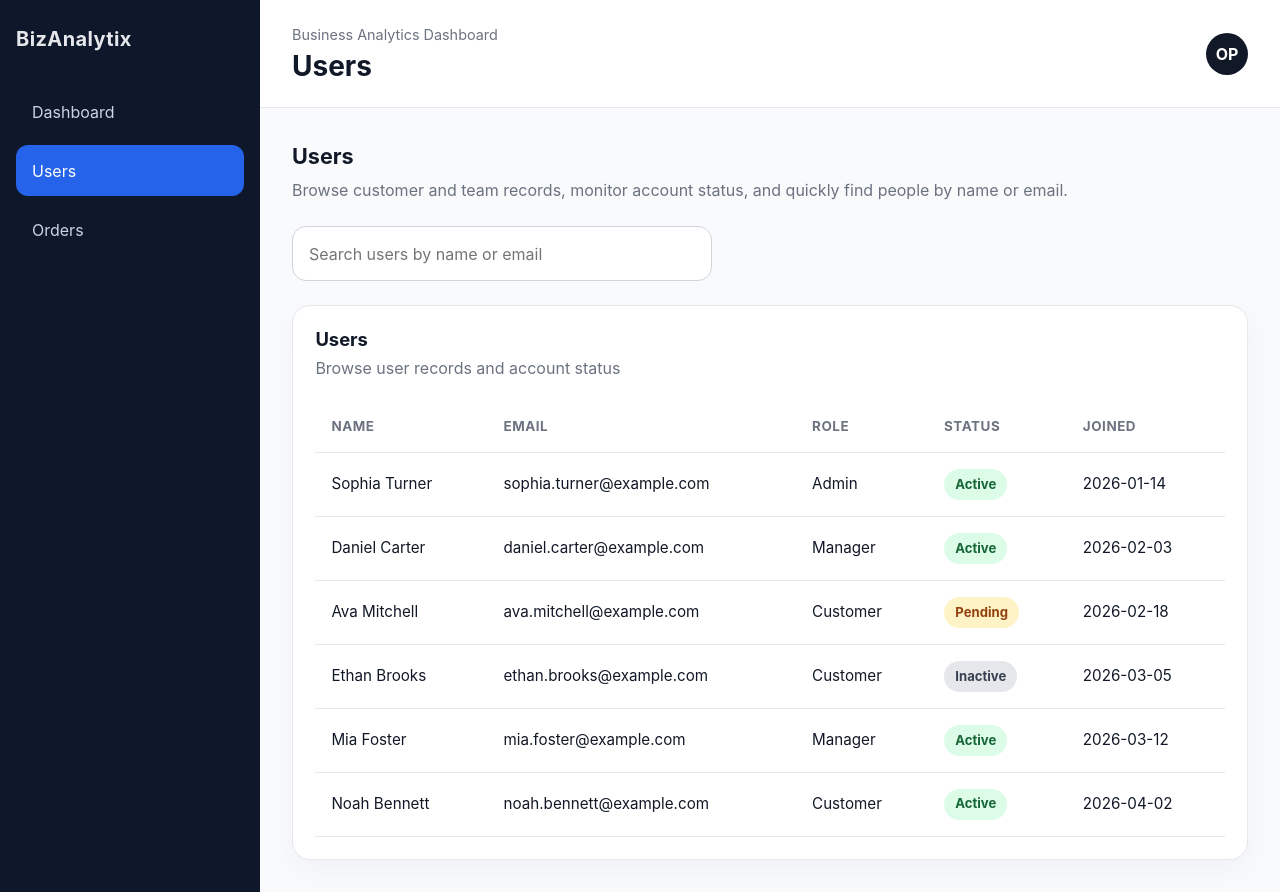
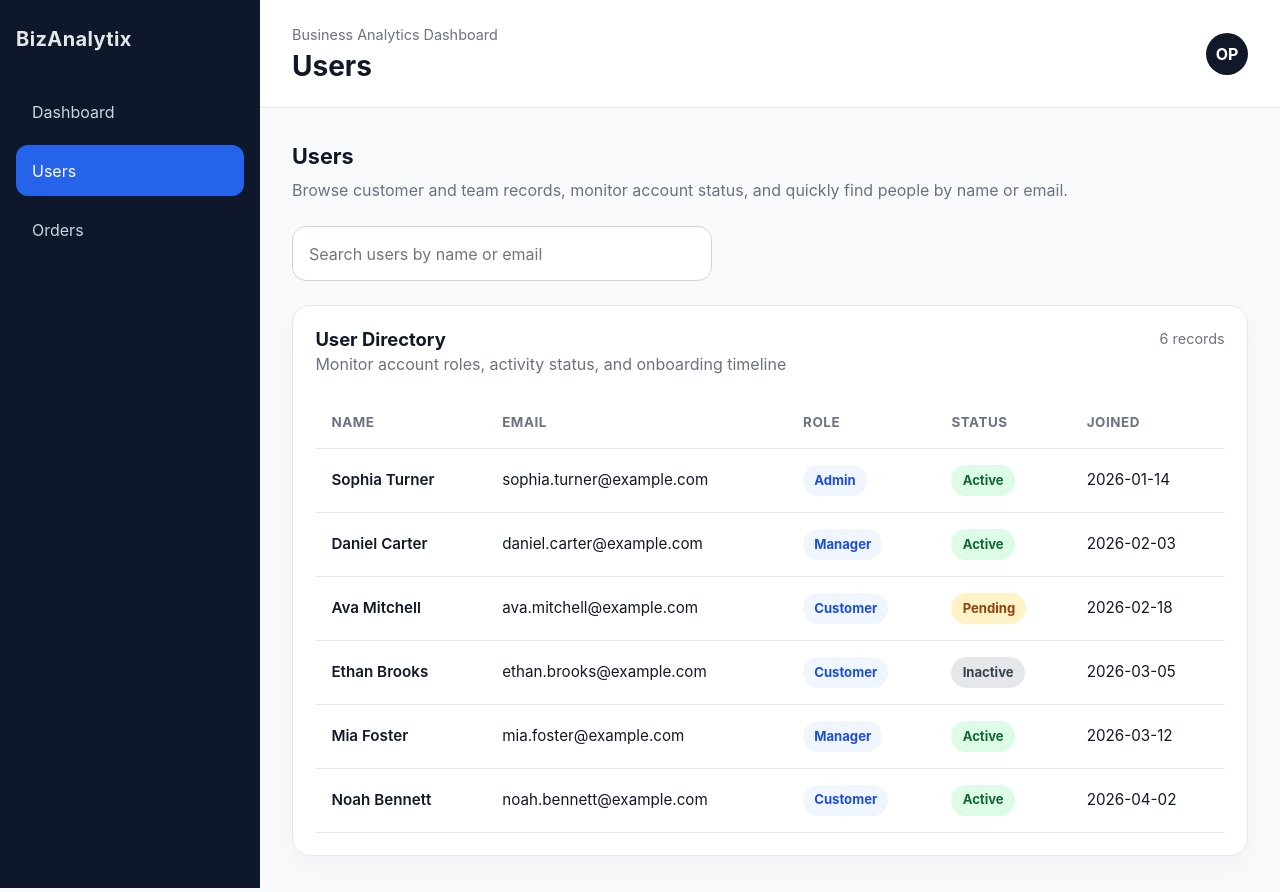
Before and after one commit to salamizadeh-dev/business-analytics-dashboard, a React (Vite) app: page /users in a window 1280 px wide. Built offline with nearby package versions, Linux system fonts and the light colour scheme.

Commit message:
style: polish users table spacing and status presentation

```diff
--- a/src/components/dashboard/UsersTable.tsx
+++ b/src/components/dashboard/UsersTable.tsx
@@ -9,9 +9,15 @@ export function UsersTable({ users }: UsersTableProps) {
   return (
     <Card>
       <div className="dashboard-section">
-        <div className="dashboard-section__header">
-          <h3>Users</h3>
-          <p>Browse user records and account status</p>
+        <div className="dashboard-section__header dashboard-section__header--split">
+          <div>
+            <h3>User Directory</h3>
+            <p>Monitor account roles, activity status, and onboarding timeline</p>
+          </div>
+
+          <span className="dashboard-section__meta">
+            {users.length} {users.length === 1 ? 'record' : 'records'}
+          </span>
         </div>
 
         <div className="table-wrapper">
@@ -29,9 +35,18 @@ export function UsersTable({ users }: UsersTableProps) {
             <tbody>
               {users.map((user) => (
                 <tr key={user.id}>
-                  <td>{user.name}</td>
+                  <td>
+                    <div className="table-primary-cell">
+                      <span className="table-primary-cell__title">{user.name}</span>
+                    </div>
+                  </td>
+
                   <td>{user.email}</td>
-                  <td>{user.role}</td>
+
+                  <td>
+                    <span className="role-badge">{user.role}</span>
+                  </td>
+
                   <td>
                     <span
                       className={`status-badge status-badge--${user.status.toLowerCase()}`}
@@ -39,6 +54,7 @@ export function UsersTable({ users }: UsersTableProps) {
                       {user.status}
                     </span>
                   </td>
+
                   <td>{user.joinedAt}</td>
                 </tr>
               ))}
```
